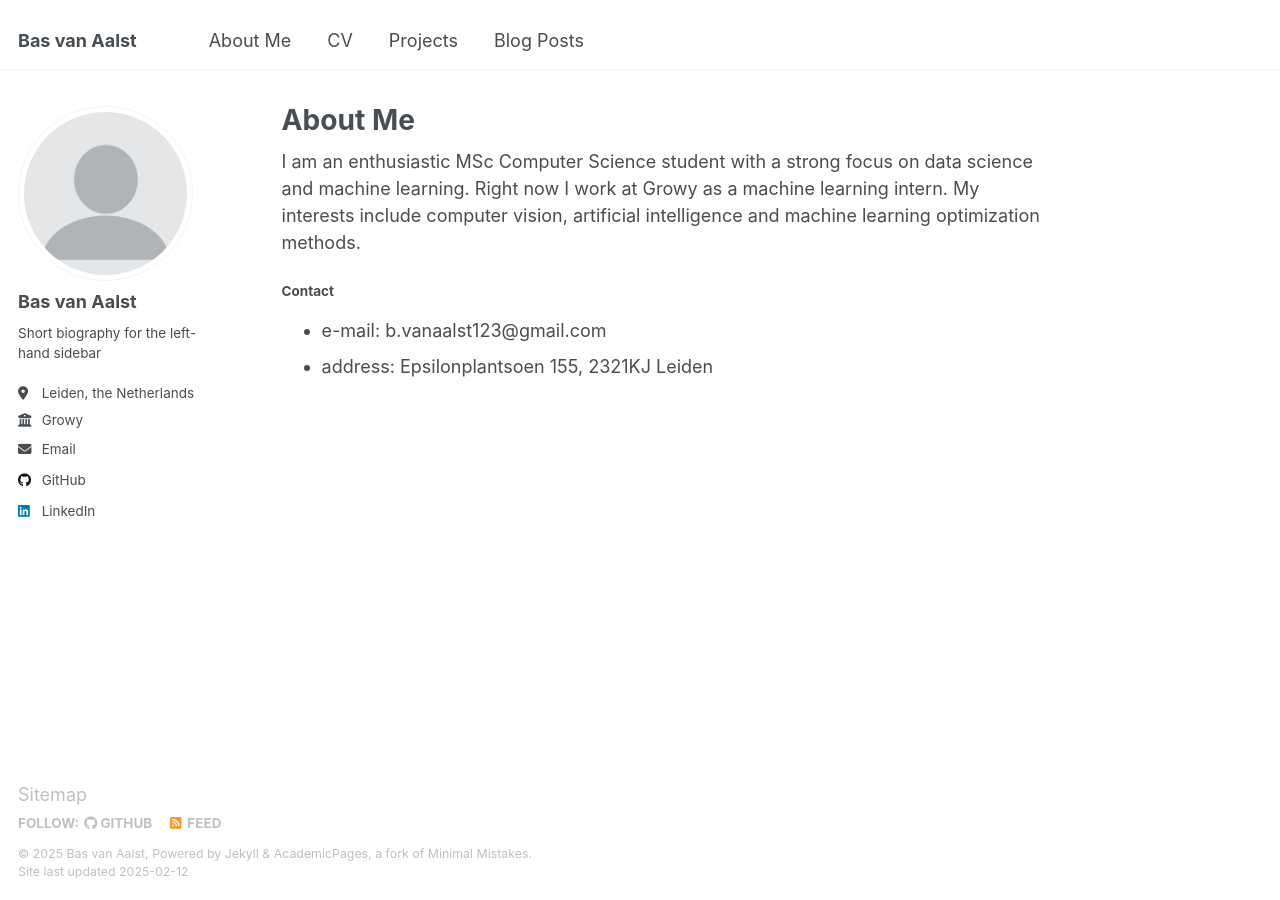
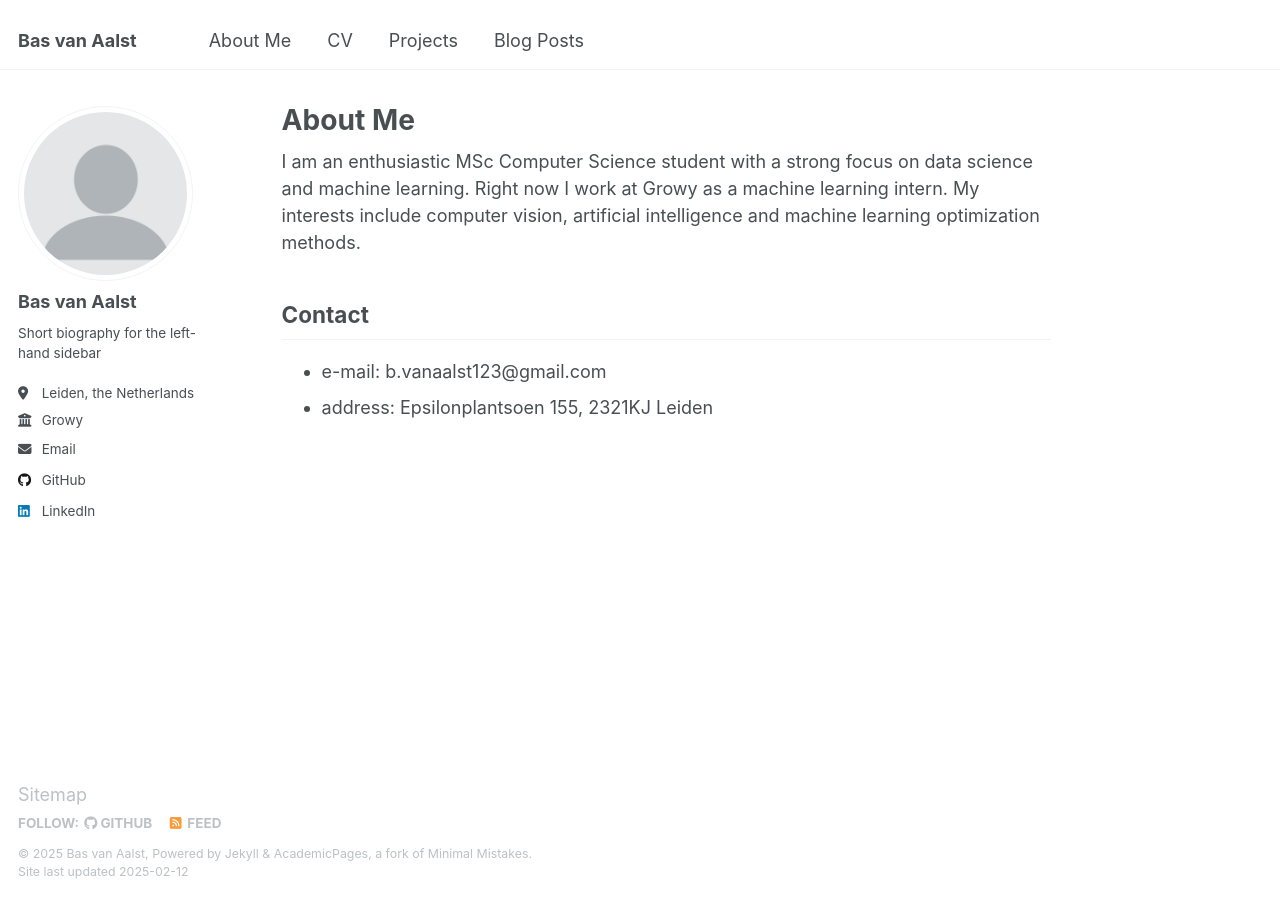
Before and after one commit to basvanaalst/basvanaalst.github.io, a Jekyll site: the page built from _pages/about.md, in a window 1280 px wide. Built offline with Jekyll 4.4.1, drawn with Linux system fonts in a browser that asks for light colours.

Commit message:
header size

```diff
--- a/_pages/about.md
+++ b/_pages/about.md
@@ -10,7 +10,7 @@ redirect_from:
 I am an enthusiastic MSc Computer Science student with a strong focus on data science and machine learning.
 Right now I work at Growy as a machine learning intern. My interests include computer vision, artificial intelligence and machine learning optimization methods.
 
-#### Contact
+## Contact
 
 * e-mail: b.vanaalst123@gmail.com
 * address: Epsilonplantsoen 155, 2321KJ Leiden
```
